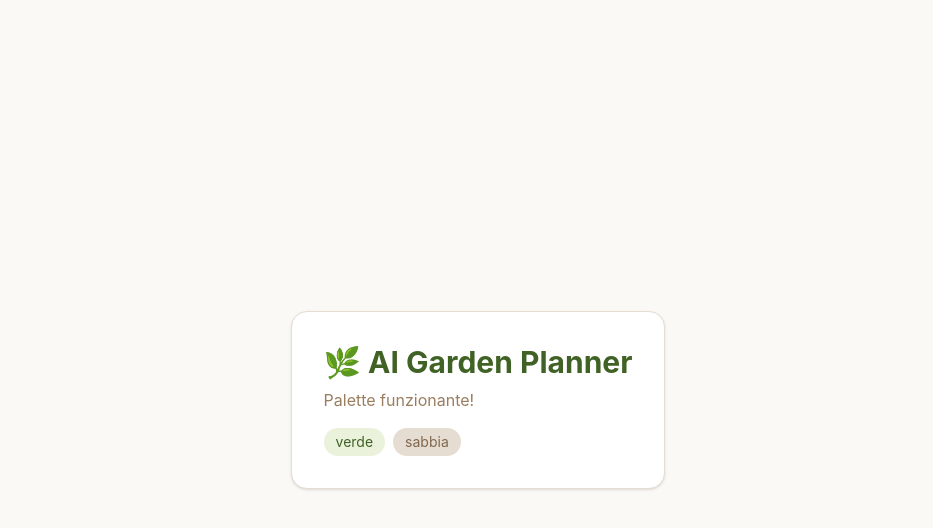
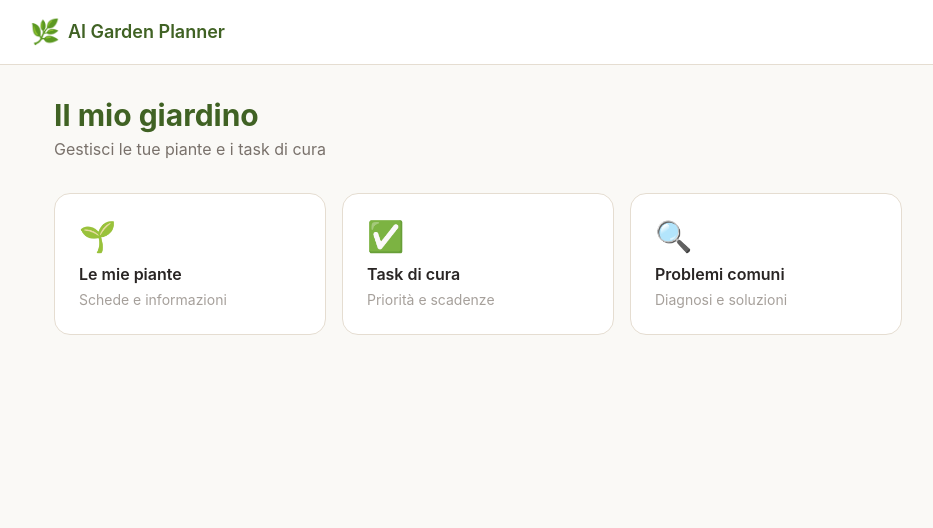
Before and after one commit to Muschio07/ai-garden-planner, a Next.js app: page / in a window 1280 px wide. Shown: the top 528 px of the page, without its empty margins (162-1095 px from the left). Built offline with nearby package versions, Linux system fonts and the light colour scheme.

Commit message:
feat: add homepage with navigation cards and base layout

```diff
--- a/src/app/layout.tsx
+++ b/src/app/layout.tsx
@@ -1,20 +1,9 @@
 import type { Metadata } from "next";
-import { Geist, Geist_Mono } from "next/font/google";
 import "./globals.css";
 
-const geistSans = Geist({
-  variable: "--font-geist-sans",
-  subsets: ["latin"],
-});
-
-const geistMono = Geist_Mono({
-  variable: "--font-geist-mono",
-  subsets: ["latin"],
-});
-
 export const metadata: Metadata = {
-  title: "Create Next App",
-  description: "Generated by create next app",
+  title: "AI Garden Planner",
+  description: "Manage your plants and garden with AI-powered suggestions",
 };
 
 export default function RootLayout({
@@ -23,11 +12,18 @@ export default function RootLayout({
   children: React.ReactNode;
 }>) {
   return (
-    <html
-      lang="en"
-      className={`${geistSans.variable} ${geistMono.variable} h-full antialiased`}
-    >
-      <body className="min-h-full flex flex-col">{children}</body>
+    <html lang="en" className="h-full">
+      <body className="min-h-full bg-sand-50 text-stone-800 antialiased">
+        <nav className="bg-white border-b border-sand-200 px-6 py-4">
+          <div className="max-w-4xl mx-auto flex items-center gap-2">
+            <span className="text-2xl">🌿</span>
+            <span className="font-semibold text-garden-700 text-lg">AI Garden Planner</span>
+          </div>
+        </nav>
+        <main className="max-w-4xl mx-auto px-6 py-8">
+          {children}
+        </main>
+      </body>
     </html>
   );
 }
--- a/src/app/page.tsx
+++ b/src/app/page.tsx
@@ -1,14 +1,32 @@
+import Link from "next/link";
+
 export default function Home() {
   return (
-    <main className="min-h-screen bg-sand-50 flex items-center justify-center">
-      <div className="bg-white rounded-2xl p-8 shadow-sm border border-sand-200">
-        <h1 className="text-3xl font-bold text-garden-700">🌿 AI Garden Planner</h1>
-        <p className="text-sand-600 mt-2">Palette funzionante!</p>
-        <div className="flex gap-2 mt-4">
-          <span className="bg-garden-100 text-garden-700 px-3 py-1 rounded-full text-sm">verde</span>
-          <span className="bg-sand-200 text-sand-700 px-3 py-1 rounded-full text-sm">sabbia</span>
-        </div>
+    <div className="space-y-8">
+      <div>
+        <h1 className="text-3xl font-bold text-garden-700">Il mio giardino</h1>
+        <p className="text-stone-500 mt-1">Gestisci le tue piante e i task di cura</p>
       </div>
-    </main>
-  )
+
+      <div className="grid grid-cols-1 sm:grid-cols-3 gap-4">
+        <Link href="/plants" className="bg-white rounded-2xl p-6 border border-sand-200 hover:border-garden-400 hover:shadow-sm transition-all">
+          <div className="text-3xl mb-2">🌱</div>
+          <h2 className="font-semibold text-stone-800">Le mie piante</h2>
+          <p className="text-sm text-stone-400 mt-1">Schede e informazioni</p>
+        </Link>
+
+        <Link href="/tasks" className="bg-white rounded-2xl p-6 border border-sand-200 hover:border-garden-400 hover:shadow-sm transition-all">
+          <div className="text-3xl mb-2">✅</div>
+          <h2 className="font-semibold text-stone-800">Task di cura</h2>
+          <p className="text-sm text-stone-400 mt-1">Priorità e scadenze</p>
+        </Link>
+
+        <Link href="/problems" className="bg-white rounded-2xl p-6 border border-sand-200 hover:border-garden-400 hover:shadow-sm transition-all">
+          <div className="text-3xl mb-2">🔍</div>
+          <h2 className="font-semibold text-stone-800">Problemi comuni</h2>
+          <p className="text-sm text-stone-400 mt-1">Diagnosi e soluzioni</p>
+        </Link>
+      </div>
+    </div>
+  );
 }
```
